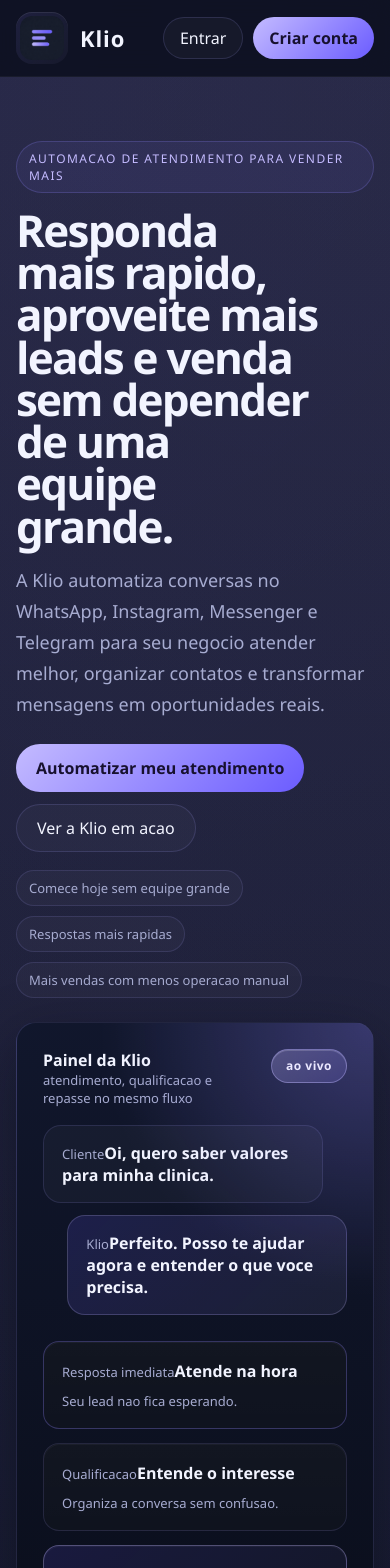
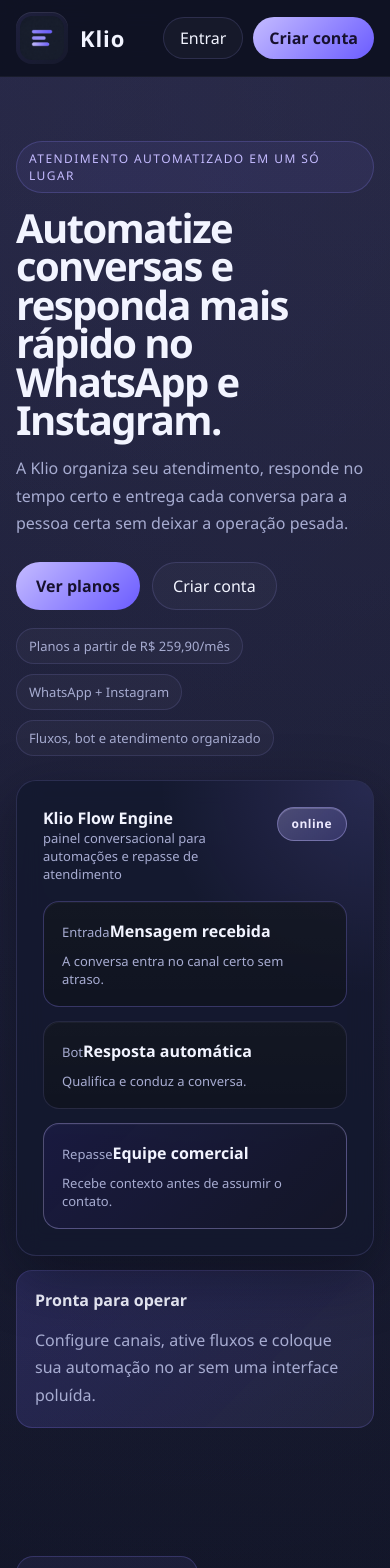
Before and after one commit to klioia/Klio, a Next.js app: page / in a window 390 px wide. Shown: the top 1568 px of the page. Built offline with nearby package versions, Linux system fonts and the light colour scheme.

Commit message:
Clean up homepage copy and accents

```diff
--- a/app/globals.css
+++ b/app/globals.css
@@ -79,14 +79,6 @@
 .hero-title, .section-title { margin: 16px 0; line-height: 0.96; letter-spacing: -0.04em; }
 .hero-title { font-size: clamp(40px, 7vw, 76px); max-width: 10ch; }
 .section-title { font-size: clamp(30px, 5vw, 48px); max-width: 15ch; }
-.hero-title-conversion {
-  max-width: 12ch;
-  font-size: clamp(44px, 6.4vw, 78px);
-}
-.hero-copy {
-  max-width: 62ch;
-  font-size: 18px;
-}
 .muted { color: var(--muted); line-height: 1.72; }
 .cta-row, .stat-row, .nav-row, .chip-row { display: flex; flex-wrap: wrap; gap: 12px; }
 .btn {
@@ -225,9 +217,6 @@
   gap: 14px;
   align-content: start;
 }
-.hero-grid-conversion {
-  align-items: center;
-}
 .hero-proof-row {
   display: flex;
   flex-wrap: wrap;
@@ -247,11 +236,6 @@
   display: grid;
   gap: 18px;
 }
-.hero-demo-board {
-  background:
-    radial-gradient(circle at top right, rgba(143, 131, 255, 0.18), transparent 34%),
-    linear-gradient(180deg, rgba(17, 23, 44, 0.98), rgba(10, 14, 26, 0.98));
-}
 .hero-surface::before {
   content: "";
   position: absolute;
@@ -269,28 +253,6 @@
   display: grid;
   grid-template-columns: repeat(2, minmax(0, 1fr));
   gap: 14px;
-}
-.hero-node-grid-conversion {
-  margin-top: 8px;
-}
-.demo-thread {
-  display: grid;
-  gap: 12px;
-}
-.demo-message {
-  max-width: 92%;
-  padding: 16px 18px;
-  border-radius: 18px;
-  border: 1px solid rgba(160, 153, 255, 0.14);
-}
-.demo-message-in {
-  background: rgba(255, 255, 255, 0.03);
-  justify-self: start;
-}
-.demo-message-out {
-  background: linear-gradient(135deg, rgba(107, 92, 255, 0.16), rgba(196, 187, 255, 0.08));
-  border-color: rgba(196, 187, 255, 0.22);
-  justify-self: end;
 }
 .hero-node {
   position: relative;
@@ -366,11 +328,6 @@
   justify-content: space-between;
   gap: 16px;
 }
-.pricing-badge-stack {
-  display: grid;
-  justify-items: end;
-  gap: 8px;
-}
 .pricing-card-name {
   font-size: 28px;
   font-weight: 800;
@@ -381,9 +338,6 @@
 }
 .pricing-note {
   margin-top: 16px;
-  font-size: 13px;
-  color: var(--brand-soft);
-  line-height: 1.6;
 }
 .pricing-card-headline {
   margin-top: 16px;
@@ -519,67 +473,6 @@
     linear-gradient(135deg, rgba(255, 255, 255, 0.035), rgba(143, 131, 255, 0.05)),
     rgba(18, 24, 46, 0.78);
 }
-.solution-item {
-  background:
-    linear-gradient(135deg, rgba(107, 92, 255, 0.12), rgba(255, 255, 255, 0.02)),
-    rgba(18, 24, 46, 0.78);
-}
-.demo-grid {
-  align-items: start;
-}
-.demo-step-card {
-  min-height: 188px;
-}
-.demo-step-title {
-  margin: 18px 0 10px;
-  font-size: 26px;
-  line-height: 1.1;
-  letter-spacing: -0.03em;
-}
-.demo-visual-card {
-  background:
-    radial-gradient(circle at top right, rgba(143, 131, 255, 0.16), transparent 32%),
-    linear-gradient(180deg, rgba(16, 21, 41, 0.95), rgba(12, 17, 34, 0.98));
-}
-.demo-visual-track {
-  display: grid;
-  gap: 14px;
-}
-.demo-visual-bubble {
-  padding: 18px;
-  border-radius: var(--radius-md);
-  border: 1px solid rgba(160, 153, 255, 0.16);
-  background: rgba(255, 255, 255, 0.03);
-}
-.demo-visual-bubble-in {
-  background: rgba(255, 255, 255, 0.024);
-}
-.demo-visual-bubble-out {
-  background: linear-gradient(135deg, rgba(107, 92, 255, 0.14), rgba(196, 187, 255, 0.06));
-}
-.demo-visual-bubble-highlight {
-  border-color: rgba(196, 187, 255, 0.28);
-  background: linear-gradient(135deg, rgba(196, 187, 255, 0.18), rgba(107, 92, 255, 0.12));
-}
-.demo-visual-arrow {
-  color: var(--brand-soft);
-  font-size: 20px;
-  padding-left: 8px;
-}
-.testimonial-grid {
-  align-items: stretch;
-}
-.testimonial-card {
-  display: grid;
-  gap: 18px;
-  min-height: 220px;
-}
-.testimonial-quote {
-  margin: 0;
-  font-size: 18px;
-  line-height: 1.75;
-  color: #eef0ff;
-}
 .result-value {
   margin: 12px 0 8px;
   font-size: clamp(34px, 6vw, 54px);
--- a/components/brand.tsx
+++ b/components/brand.tsx
@@ -20,7 +20,7 @@
       </span>
       <span>
         <span className="logo">Klio</span>
-        {!compact ? <span className="brand-subtitle">conversational automation layer</span> : null}
+        {!compact ? <span className="brand-subtitle">automação conversacional</span> : null}
       </span>
     </Link>
   );
--- a/components/hero.tsx
+++ b/components/hero.tsx
@@ -1,71 +1,59 @@
 export function Hero() {
   return (
     <section className="section">
-      <div className="shell hero-grid hero-grid-conversion">
+      <div className="shell hero-grid">
         <div>
-          <span className="eyebrow">Automacao de atendimento para vender mais</span>
-          <h1 className="hero-title hero-title-conversion">
-            Responda mais rapido, aproveite mais leads e venda sem depender de uma equipe grande.
-          </h1>
-          <p className="muted hero-copy">
-            A Klio automatiza conversas no WhatsApp, Instagram, Messenger e Telegram para seu negocio atender melhor,
-            organizar contatos e transformar mensagens em oportunidades reais.
+          <span className="eyebrow">Atendimento automatizado em um só lugar</span>
+          <h1 className="hero-title">Automatize conversas e responda mais rápido no WhatsApp e Instagram.</h1>
+          <p className="muted">
+            A Klio organiza seu atendimento, responde no tempo certo e entrega cada conversa para a pessoa certa sem
+            deixar a operação pesada.
           </p>
           <div className="cta-row" style={{ marginTop: 24 }}>
-            <a className="btn btn-primary" href="/register">
-              Automatizar meu atendimento
+            <a className="btn btn-primary" href="#planos">
+              Ver planos
             </a>
-            <a className="btn btn-secondary" href="#demo">
-              Ver a Klio em acao
+            <a className="btn btn-secondary" href="/register">
+              Criar conta
             </a>
           </div>
           <div className="hero-proof-row" style={{ marginTop: 18 }}>
-            <span className="mini">Comece hoje sem equipe grande</span>
-            <span className="mini">Respostas mais rapidas</span>
-            <span className="mini">Mais vendas com menos operacao manual</span>
+            <span className="mini">Planos a partir de R$ 259,90/mês</span>
+            <span className="mini">WhatsApp + Instagram</span>
+            <span className="mini">Fluxos, bot e atendimento organizado</span>
           </div>
         </div>
         <div className="hero-clean">
-          <div className="card panel hero-surface hero-workspace hero-demo-board">
+          <div className="card panel hero-surface hero-workspace">
             <div className="hero-workspace-head">
               <div>
-                <strong>Painel da Klio</strong>
-                <div className="mini">atendimento, qualificacao e repasse no mesmo fluxo</div>
+                <strong>Klio Flow Engine</strong>
+                <div className="mini">painel conversacional para automações e repasse de atendimento</div>
               </div>
-              <span className="pricing-badge pricing-badge-featured">ao vivo</span>
+              <span className="pricing-badge pricing-badge-featured">online</span>
             </div>
-            <div className="demo-thread">
-              <div className="demo-message demo-message-in">
-                <span className="mini">Cliente</span>
-                <strong>Oi, quero saber valores para minha clinica.</strong>
-              </div>
-              <div className="demo-message demo-message-out">
-                <span className="mini">Klio</span>
-                <strong>Perfeito. Posso te ajudar agora e entender o que voce precisa.</strong>
-              </div>
-            </div>
-            <div className="hero-node-grid hero-node-grid-conversion">
+            <div className="hero-node-grid">
               <article className="hero-node hero-node-entry">
-                <span className="mini">Resposta imediata</span>
-                <strong>Atende na hora</strong>
-                <p className="mini">Seu lead nao fica esperando.</p>
+                <span className="mini">Entrada</span>
+                <strong>Mensagem recebida</strong>
+                <p className="mini">A conversa entra no canal certo sem atraso.</p>
               </article>
               <article className="hero-node">
-                <span className="mini">Qualificacao</span>
-                <strong>Entende o interesse</strong>
-                <p className="mini">Organiza a conversa sem confusao.</p>
+                <span className="mini">Bot</span>
+                <strong>Resposta automática</strong>
+                <p className="mini">Qualifica e conduz a conversa.</p>
               </article>
               <article className="hero-node hero-node-highlight hero-node-wide">
-                <span className="mini">Repasse inteligente</span>
-                <strong>Entrega para o humano certo no momento certo</strong>
-                <p className="mini">Seu time entra com contexto pronto para fechar.</p>
+                <span className="mini">Repasse</span>
+                <strong>Equipe comercial</strong>
+                <p className="mini">Recebe contexto antes de assumir o contato.</p>
               </article>
             </div>
           </div>
           <div className="hero-note hero-note-premium">
-            <strong>Mais clareza na operacao</strong>
+            <strong>Pronta para operar</strong>
             <p className="muted" style={{ marginBottom: 0 }}>
-              Todos os canais em uma unica plataforma, com atendimento mais rapido e menos trabalho manual.
+              Configure canais, ative fluxos e coloque sua automação no ar sem uma interface poluída.
             </p>
           </div>
         </div>
--- a/components/topbar.tsx
+++ b/components/topbar.tsx
@@ -7,9 +7,9 @@
         <Brand />
         <div className="topbar-actions">
           <nav className="nav-row mini topbar-nav">
-            <a href="/">Inicio</a>
+            <a href="/">Início</a>
             <a href="#planos">Planos</a>
-            <a href="#impacto">Impacto</a>
+            <a href="#recursos">Recursos</a>
             <a href="/login">Entrar</a>
           </nav>
           <a className="btn btn-secondary topbar-cta" href="/login">
--- a/lib/mock-data.ts
+++ b/lib/mock-data.ts
@@ -1,30 +1,30 @@
 export const dashboardStats = [
   { label: "Conversas ativas", value: "1.284", trend: "+18% esta semana" },
-  { label: "Automacoes rodando", value: "42", trend: "8 fluxos multi-canal" },
-  { label: "Mensagens respondidas", value: "18.420", trend: "92% no primeiro retorno" },
-  { label: "Tempo poupado", value: "137h", trend: "operacao de atendimento" }
+  { label: "Automações rodando", value: "42", trend: "8 fluxos multicanal" },
+  { label: "Eventos por webhook", value: "18.420", trend: "92% processados" },
+  { label: "Tempo poupado", value: "137h", trend: "operação de atendimento" }
 ];
 
 export const automations = [
   {
     id: "auto-01",
-    name: "Comentario para DM automatica",
-    trigger: "Comentario com palavra-chave na postagem",
-    actions: ["Responder na DM", "Qualificar interesse", "Atualizar etapa do lead"],
+    name: "Comentário para DM automática",
+    trigger: "Comentário com palavra-chave na postagem",
+    actions: ["Ler evento de entrada", "Responder na DM", "Atualizar etapa do lead"],
     status: "Ativa"
   },
   {
     id: "auto-02",
-    name: "Chatbot de qualificacao inicial",
-    trigger: "Nova mensagem com intencao comercial",
-    actions: ["Fazer perguntas iniciais", "Organizar dados", "Avisar equipe"],
+    name: "Chatbot de qualificação inicial",
+    trigger: "Nova mensagem com intenção comercial",
+    actions: ["Interpretar intenção", "Responder automaticamente", "Acionar equipe"],
     status: "Ativa"
   },
   {
     id: "auto-03",
-    name: "Reengajamento automatico",
-    trigger: "Lead sem resposta ha 48h",
-    actions: ["Retomar conversa", "Mover etapa", "Gerar nova chance de venda"],
+    name: "Reengajamento automático",
+    trigger: "Lead sem resposta há 48h",
+    actions: ["Reativar conversa", "Aplicar novo gatilho", "Mover etapa do lead"],
     status: "Rascunho"
   }
 ];
@@ -34,7 +34,7 @@
     id: "msg-01",
     origin: "WhatsApp",
     contact: "Marina Costa",
-    text: "Oi, quero saber como funciona para minha clinica.",
+    text: "Oi, quero saber como funciona para minha clínica.",
     status: "Novo"
   },
   {
@@ -48,109 +48,40 @@
     id: "msg-03",
     origin: "WhatsApp",
     contact: "Rafael Lopes",
-    text: "Consigo automatizar resposta para primeira triagem?",
+    text: "Consigo automatizar a resposta da primeira triagem?",
     status: "Em fila"
   }
 ];
 
-export const painPoints = [
+export const timeline = [
+  "A mensagem entra no canal certo",
+  "A Klio identifica o gatilho e ativa o bot certo",
+  "O fluxo responde, qualifica e organiza a conversa",
+  "A equipe assume só quando realmente faz sentido"
+];
+
+export const resultSignals = [
   {
-    title: "Resposta lenta derruba interesse",
-    description: "Quando o cliente espera demais, a conversa perde ritmo e a chance de venda cai."
+    label: "Tempo de primeira resposta",
+    value: "-72%",
+    detail: "o bot assume a abertura da conversa sem esperar operador"
   },
   {
-    title: "Leads se perdem no meio do caminho",
-    description: "Mensagens entram de varios canais e muita oportunidade some sem acompanhamento."
+    label: "Leads qualificados",
+    value: "+41%",
+    detail: "gatilhos e perguntas iniciais filtram melhor a intenção"
   },
   {
-    title: "Sua equipe gasta energia no repetitivo",
-    description: "Atendimento manual consome tempo e deixa pouco espaco para fechar negocio."
+    label: "Horas recuperadas",
+    value: "137h",
+    detail: "a equipe foca nas conversas que realmente precisam de atenção humana"
   }
 ];
 
-export const solutionPoints = [
-  {
-    title: "A Klio responde na hora",
-    description: "Seu atendimento funciona mais rapido e o cliente sente que foi ouvido desde o primeiro contato."
-  },
-  {
-    title: "Cada conversa segue um fluxo claro",
-    description: "A plataforma organiza os contatos, filtra interesse e conduz a conversa para o proximo passo."
-  },
-  {
-    title: "Seu time entra so onde importa",
-    description: "A equipe assume com contexto pronto, focando no que realmente gera venda."
-  }
-];
-
-export const demoSteps = [
-  {
-    step: "01",
-    badge: "Entrada",
-    title: "O cliente envia uma mensagem",
-    description: "A Klio recebe a conversa no canal certo e ja coloca tudo em movimento."
-  },
-  {
-    step: "02",
-    badge: "Resposta",
-    title: "O bot responde imediatamente",
-    description: "Seu cliente nao fica esperando e ja recebe orientacao inicial sem depender de operador."
-  },
-  {
-    step: "03",
-    badge: "Qualificacao",
-    title: "O lead e qualificado",
-    description: "A conversa e organizada, as informacoes importantes aparecem e o interesse fica mais claro."
-  },
-  {
-    step: "04",
-    badge: "Equipe",
-    title: "O humano assume para fechar",
-    description: "Quando chega a hora certa, sua equipe entra com contexto e muito mais chance de conversao."
-  }
-];
-
-export const proofMetrics = [
-  {
-    label: "Mais conversas aproveitadas",
-    value: "+38%",
-    detail: "respostas mais rapidas ajudam seu negocio a nao perder interesse logo na primeira mensagem"
-  },
-  {
-    label: "Menos tempo no repetitivo",
-    value: "-61%",
-    detail: "a equipe deixa de responder sempre a mesma coisa e ganha tempo para vender"
-  },
-  {
-    label: "Velocidade no primeiro retorno",
-    value: "3x mais rapido",
-    detail: "o cliente recebe retorno imediato e a conversa continua quente"
-  }
-];
-
-export const socialProof = [
-  {
-    name: "Marina",
-    role: "Clinica de estetica",
-    quote: "Antes a gente perdia contato por demora. Hoje a resposta sai na hora e nossa equipe entra so no lead certo."
-  },
-  {
-    name: "Rafael",
-    role: "Consultoria comercial",
-    quote: "A Klio deixou nosso atendimento muito mais leve. As mensagens pararam de virar bagunca e ficou muito mais facil vender."
-  },
-  {
-    name: "Juliana",
-    role: "Infoprodutos",
-    quote: "Conseguimos escalar o atendimento sem contratar no mesmo ritmo. Foi o passo que faltava para crescer com controle."
-  }
-];
-
-export const closingBenefits = [
-  "Mais vendas com menos tempo manual",
-  "Atendimento mais rapido",
-  "Mais clareza para sua equipe",
-  "Automacao sem complicacao"
+export const landingProof = [
+  "Ative bots por gatilho sem depender de soluções improvisadas",
+  "Transforme mensagens em ações reais",
+  "Escalone o atendimento com repasse humano no momento certo"
 ];
 
 export const plans = [
@@ -158,88 +89,96 @@
     id: "start",
     name: "Start",
     monthlyPrice: 259.9,
-    price: "R$ 259,90/mes",
+    price: "R$ 259,90/mês",
     badge: "Entrada",
-    supportingBadge: null,
     highlight: false,
     billing: "Sem desconto anual",
-    audience: "Para quem esta comecando",
-    description: "Ideal para sair do atendimento manual e automatizar o basico sem peso na operacao.",
+    audience: "Indicado para quem está começando",
+    description: "Base essencial para iniciar o atendimento automatizado com os primeiros gatilhos e respostas.",
     checkoutEnabled: true,
-    ctaLabel: "Comece hoje",
+    ctaLabel: "Escolher Start",
     features: [
       "1 canal: WhatsApp ou Instagram",
-      "Ate 3 automacoes simples",
-      "Respostas automaticas basicas",
-      "Dashboard enxuto"
+      "Até 3 automações simples",
+      "Respostas automáticas básicas",
+      "Templates limitados",
+      "Limite menor de contatos e mensagens",
+      "Dashboard simples",
+      "Suporte básico"
     ],
-    limitations: [],
-    urgencyLine: "Bom para iniciar. Limitado para quem quer escalar."
+    limitations: ["Sem campanhas automatizadas", "Sem segmentação"]
   },
   {
     id: "starter",
     name: "Starter",
     monthlyPrice: 357.9,
-    price: "R$ 357,90/mes",
-    badge: "Mais escolhido",
-    supportingBadge: null,
+    price: "R$ 357,90/mês",
+    badge: "Popular",
     highlight: false,
     billing: "15% OFF anual - 10% OFF parcelado",
-    audience: "Para pequenos negocios",
-    description: "Mais equilibrio para responder rapido, organizar melhor os contatos e operar dois canais com clareza.",
+    audience: "Indicado para pequenos negócios",
+    description: "Melhor equilíbrio para operar em dois canais com mais contexto e flexibilidade.",
     checkoutEnabled: true,
-    ctaLabel: "Automatizar meu atendimento",
+    ctaLabel: "Escolher Starter",
     features: [
       "WhatsApp + Instagram",
-      "Ate 10 automacoes",
+      "Até 10 automações",
       "Fluxos personalizados",
-      "Respostas inteligentes"
+      "Templates prontos",
+      "Respostas inteligentes",
+      "Limite médio de mensagens",
+      "Dashboard com métricas básicas",
+      "Suporte padrão"
     ],
-    limitations: [],
-    urgencyLine: "Para quem quer vender melhor sem crescer na bagunca."
+    limitations: []
   },
   {
     id: "scale",
     name: "Scale",
     monthlyPrice: 597.9,
-    price: "R$ 597,90/mes",
+    price: "R$ 597,90/mês",
     badge: "Mais recomendado",
-    supportingBadge: "Melhor custo-beneficio",
     highlight: true,
     billing: "20% OFF anual - 10% OFF parcelado",
-    audience: "Para empresas em crescimento",
-    description: "O plano certo para escalar atendimento, segmentar leads e ganhar controle real da operacao.",
+    audience: "Indicado para empresas em crescimento",
+    description: "Camada premium da Klio para equipes que precisam de automação conversacional mais profunda.",
     checkoutEnabled: true,
-    ctaLabel: "Comecar agora sem equipe",
+    ctaLabel: "Assinar Scale",
     features: [
-      "WhatsApp, Instagram, Messenger e Telegram",
-      "Automacoes avancadas",
-      "Segmentacao de leads",
-      "Campanhas e funis automatizados"
+      "Todos os canais: WhatsApp, Instagram, Messenger e Telegram",
+      "Automações avançadas",
+      "Segmentação de leads",
+      "Campanhas automáticas",
+      "Funil de vendas automatizado",
+      "Analytics avançado",
+      "Integração com CRM",
+      "Multiusuários",
+      "Suporte prioritário"
     ],
-    limitations: [],
-    urgencyLine: "Sem equipe, sem escala. Esse e o plano para crescer com estrutura."
+    limitations: []
   },
   {
     id: "enterprise",
     name: "Enterprise",
     monthlyPrice: null,
     price: "Sob consulta",
-    badge: "Sob medida",
-    supportingBadge: null,
+    badge: "Custom",
     highlight: false,
     billing: "Projeto sob medida",
-    audience: "Para operacoes complexas",
-    description: "Formato consultivo para empresas que precisam de alto volume, regras personalizadas e acompanhamento dedicado.",
+    audience: "Indicado para operações complexas",
+    description: "Formato consultivo para operações com API própria, regras complexas e alta volumetria.",
     checkoutEnabled: false,
     ctaLabel: "Falar com vendas",
     features: [
       "Tudo do Scale",
-      "Automacoes ilimitadas",
+      "Automações ilimitadas",
       "API personalizada",
-      "Infraestrutura dedicada"
+      "Gerente de conta",
+      "SLA de suporte",
+      "Infraestrutura dedicada",
+      "Onboarding personalizado",
+      "Estratégia sob medida"
     ],
-    limitations: [],
-    urgencyLine: "Para quem precisa de estrutura personalizada e suporte premium."
+    limitations: []
   }
 ];
```
Also changed, not shown: app/page.tsx (+4 -10 lines), components/sections.tsx (+79 -119 lines).
